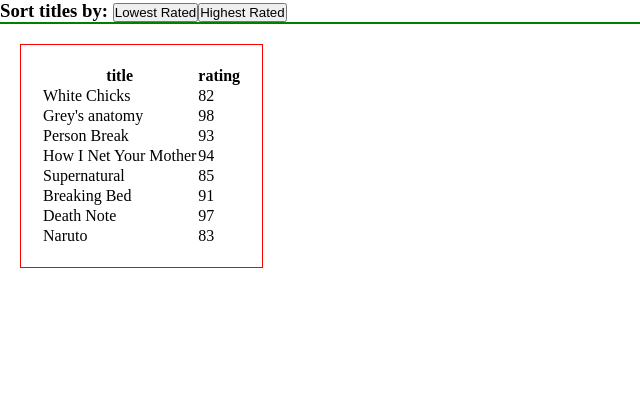
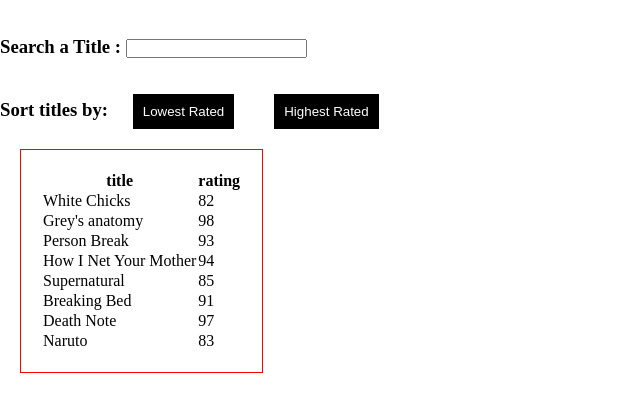
Before and after one commit to Najim473/vue, a Vue app: page / in a window 1280 px wide. Shown: the top 412 px of the page, without its empty margins (0-640 px from the left). Built offline with nearby package versions, Linux system fonts and the light colour scheme.

Commit message:
added search title filter

```diff
--- a/src/components/myHome.scss
+++ b/src/components/myHome.scss
@@ -4,6 +4,10 @@
      padding: 20px;
  }
 
- h3 {
-     border-bottom: 2px solid green;
+ button {
+     margin: 0 20px;
+     border: none;
+     padding: 10px;
+     background: #000;
+     color: #fff;
  }
--- a/src/components/myHome.vue
+++ b/src/components/myHome.vue
@@ -1,4 +1,9 @@
 <template>
+  <br />
+  <br />
+  <h3>Search a Title : <input v-model="filterText" /></h3>
+  <br />
+  <br />
   <h3>
     Sort titles by:
     <button @click="sortLowest">Lowest Rated</button>
@@ -8,15 +13,15 @@
   <table>
     <thead>
       <tr>
-          <th v-for="key  in columns">
+        <th v-for="key in columns">
           {{ key }}
         </th>
       </tr>
     </thead>
     <tbody>
-        <tr v-for="entry in ratingInfo">
+      <tr v-for="entry in filtredFilms">
         <td v-for="key in columns">
-            {{entry[key]}}
+          {{ entry[key] }}
         </td>
       </tr>
     </tbody>
@@ -27,7 +32,7 @@
   data() {
     return {
       columns: ["title", "rating"],
-      ratingInfo: [
+      ratingsInfo: [
         { title: "White Chicks", rating: 82 },
         { title: `Grey's anatomy`, rating: 98 },
         { title: "Person Break", rating: 93 },
@@ -37,14 +42,21 @@
         { title: "Death Note", rating: 97 },
         { title: "Naruto", rating: 83 },
       ],
+      filterText: ''
     };
   },
   methods: {
     sortLowest() {
-      this.ratingInfo.sort((a, b) => (a.rating > b.rating ? 1 : -1));
+      this.ratingsInfo.sort((a, b) => (a.rating > b.rating ? 1 : -1));
     },
     sortHighest() {
-      this.ratingInfo.sort((a, b) => (a.rating < b.rating ? 1 : -1));
+      this.ratingsInfo.sort((a, b) => (a.rating < b.rating ? 1 : -1));
+    },
+  },
+  computed: {
+    filtredFilms() {
+      let filter = new RegExp(this.filterText, 'i');
+      return this.ratingsInfo.filter((el) => el.title.match(filter));
     },
   },
 };
```
Lines whose indentation alone changed are shown as unchanged.
